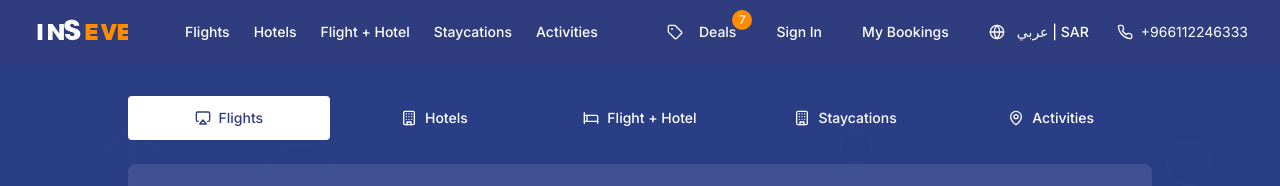
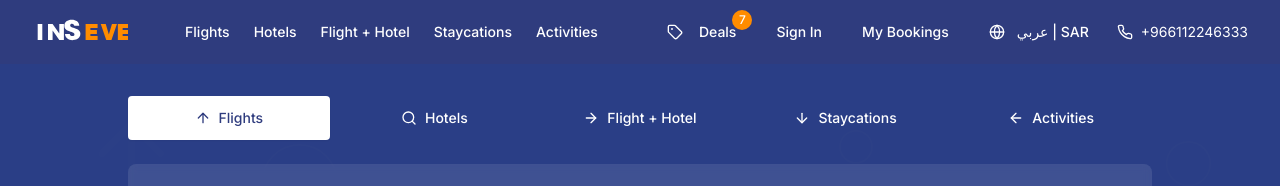
Before and after one commit to ihtishamsaeed414/flyin-replica-reimagined-web-74, a React (Vite) app: page / in a window 1280 px wide. Shown: the top 186 px of the page. Built offline with nearby package versions, Linux system fonts and the light colour scheme.

Commit message:
Refactor: Final version

```diff
--- a/src/components/HeroSearch.tsx
+++ b/src/components/HeroSearch.tsx
@@ -1,4 +1,3 @@
-
 import React, { useState } from "react";
 import { Button } from "@/components/ui/button";
 import { Tabs, TabsContent, TabsList, TabsTrigger } from "@/components/ui/tabs";
@@ -9,10 +8,10 @@ import { Checkbox } from "@/components/ui/checkbox";
 import {
   ArrowRight,
   Calendar as CalendarIcon,
-  Airplay,
-  Building,
-  Bed,
-  MapPin
+  ArrowLeft,
+  ArrowUp,
+  ArrowDown,
+  Search
 } from "lucide-react";
 
 const HeroSearch = () => {
@@ -40,35 +39,35 @@ const HeroSearch = () => {
               value="flights"
               className="flex items-center gap-2 py-3 text-white data-[state=active]:text-[#2F3C7E] data-[state=active]:bg-white"
             >
-              <Airplay className="h-4 w-4" />
+              <ArrowUp className="h-4 w-4" />
               <span>Flights</span>
             </TabsTrigger>
             <TabsTrigger
               value="hotels"
               className="flex items-center gap-2 py-3 text-white data-[state=active]:text-[#2F3C7E] data-[state=active]:bg-white"
             >
-              <Building className="h-4 w-4" />
+              <Search className="h-4 w-4" />
               <span>Hotels</span>
             </TabsTrigger>
             <TabsTrigger
               value="packages"
               className="flex items-center gap-2 py-3 text-white data-[state=active]:text-[#2F3C7E] data-[state=active]:bg-white"
             >
-              <Bed className="h-4 w-4" />
+              <ArrowRight className="h-4 w-4" />
               <span>Flight + Hotel</span>
             </TabsTrigger>
             <TabsTrigger
               value="staycations"
               className="flex items-center gap-2 py-3 text-white data-[state=active]:text-[#2F3C7E] data-[state=active]:bg-white"
             >
-              <Building className="h-4 w-4" />
+              <ArrowDown className="h-4 w-4" />
               <span>Staycations</span>
             </TabsTrigger>
             <TabsTrigger
               value="activities"
               className="flex items-center gap-2 py-3 text-white data-[state=active]:text-[#2F3C7E] data-[state=active]:bg-white"
             >
-              <MapPin className="h-4 w-4" />
+              <ArrowLeft className="h-4 w-4" />
               <span>Activities</span>
             </TabsTrigger>
           </TabsList>
```
